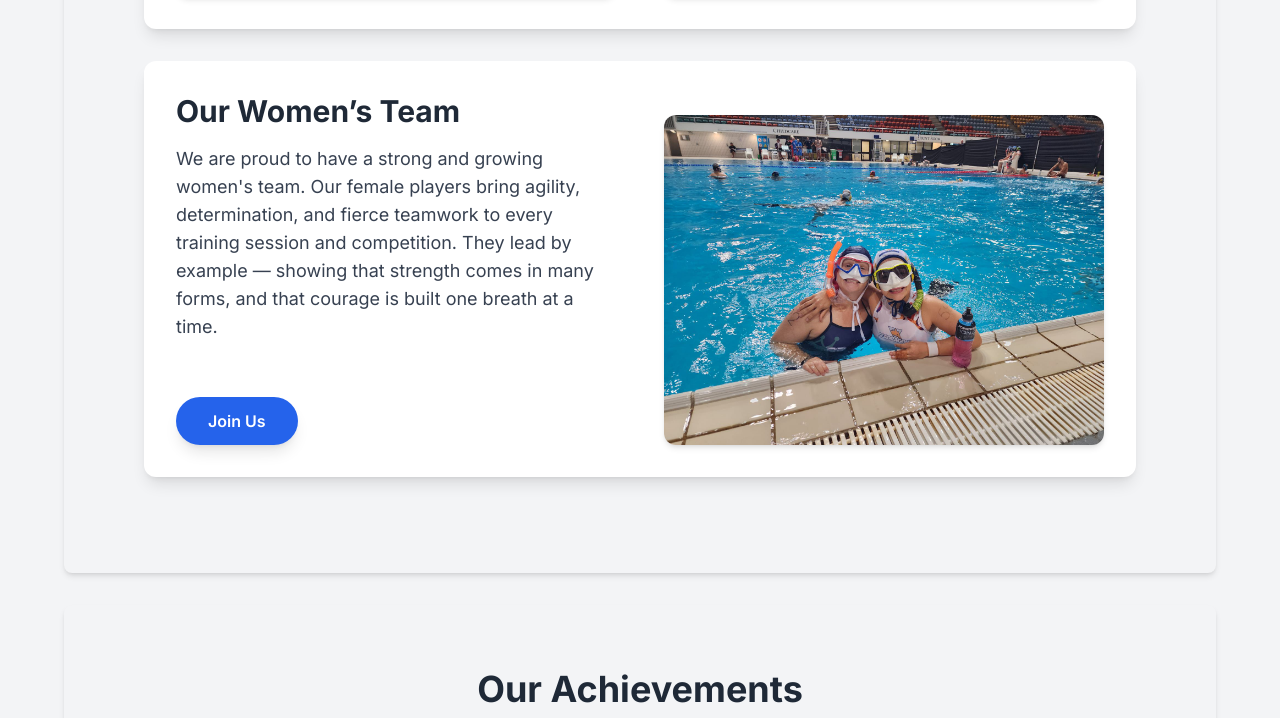
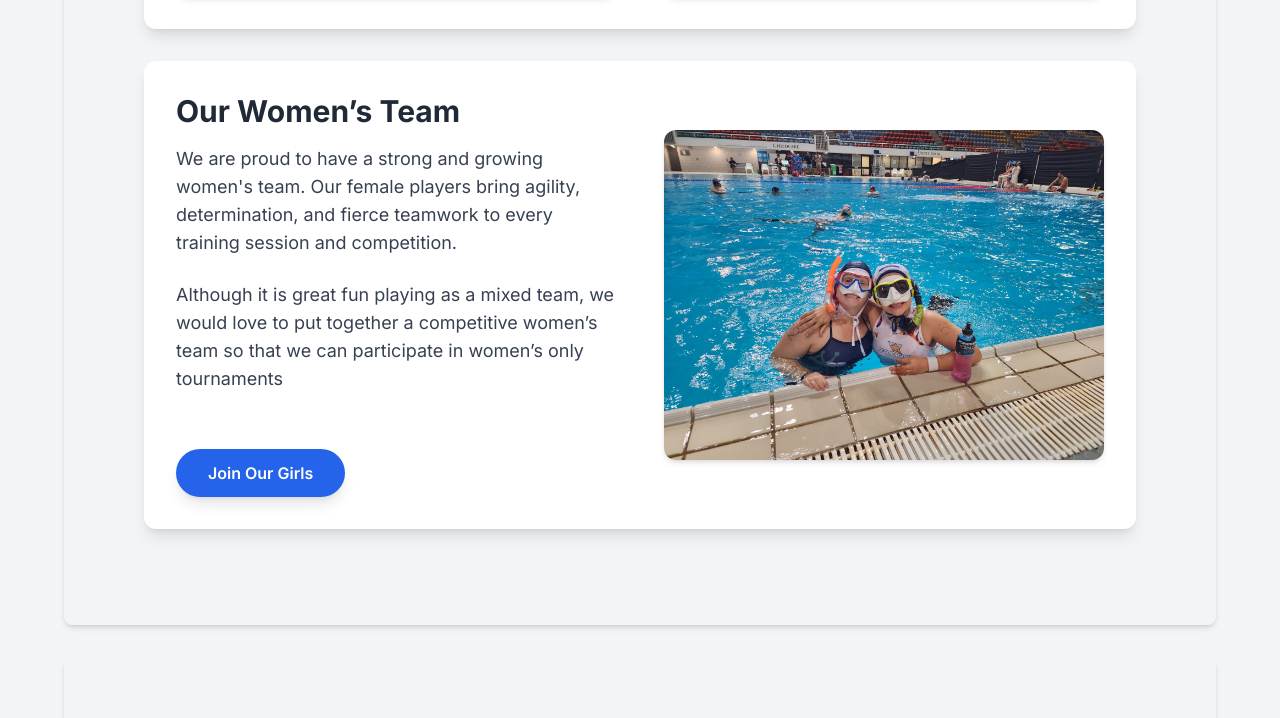
Before and after one commit to GamerTheBrother/AUWR_Website, a plain HTML site: page index.html in a window 1280 px wide. Shown: the part 2448-3166 px from the top of the page. Drawn offline with nearby package versions, Linux system fonts and the light colour scheme.

Commit message:
Womens section updated

```diff
--- a/index.html
+++ b/index.html
@@ -216,7 +216,7 @@
 </div>
 
  <!-- Female Team -->
-<div class="bg-white p-6 md:p-8 rounded-xl shadow-lg mb-8 flex flex-col-reverse md:flex-row items-end md:gap-x-12">
+<div class="bg-white p-6 md:p-8 rounded-xl shadow-lg mb-8 flex flex-col-reverse md:flex-row items-center md:gap-x-12">
   <!-- Imágenes alineadas abajo -->
 
 
@@ -224,11 +224,14 @@
   <div class="md:w-1/2 flex flex-col items-center md:items-start text-center md:text-left">
     <h3 class="text-2xl sm:text-3xl font-bold text-gray-800 mb-4">Our Women’s Team</h3>
     <p class="text-base sm:text-lg text-gray-700 leading-relaxed mb-6">
-     We are proud to have a strong and growing women's team. Our female players bring agility, determination, and fierce teamwork to every training session and competition. They lead by example — showing that strength comes in many forms, and that courage is built one breath at a time.
+     We are proud to have a strong and growing women's team. Our female players bring agility, determination, and fierce teamwork to every training session and competition.
+     </p>
+     <p class="text-base sm:text-lg text-gray-700 leading-relaxed mb-6">
+     Although it is great fun playing as a mixed team, we would love to put together a competitive women’s team so that we can participate in women’s only tournaments
     </p>
-    <a href="#join-us-section">
+    <a href="https://docs.google.com/forms/d/1FMauGR9iAG8qBatqyQkpx_Eu4noBZkUMFfyW1llCN9I/viewform?edit_requested=true" target="_blank" rel="noopener noreferrer">
       <button class="mt-8 px-8 py-3 bg-blue-600 hover:bg-blue-700 text-white font-semibold rounded-full shadow-lg transition duration-300 ease-in-out transform hover:scale-105">
-        Join Us
+        Join Our Girls
       </button>
     </a>
      <!--<img src="images/image-00.png" alt="Team social event" class="w-full h-auto rounded-xl shadow-md object-cover max-w-sm md:max-w-full mt-4">-->
```
